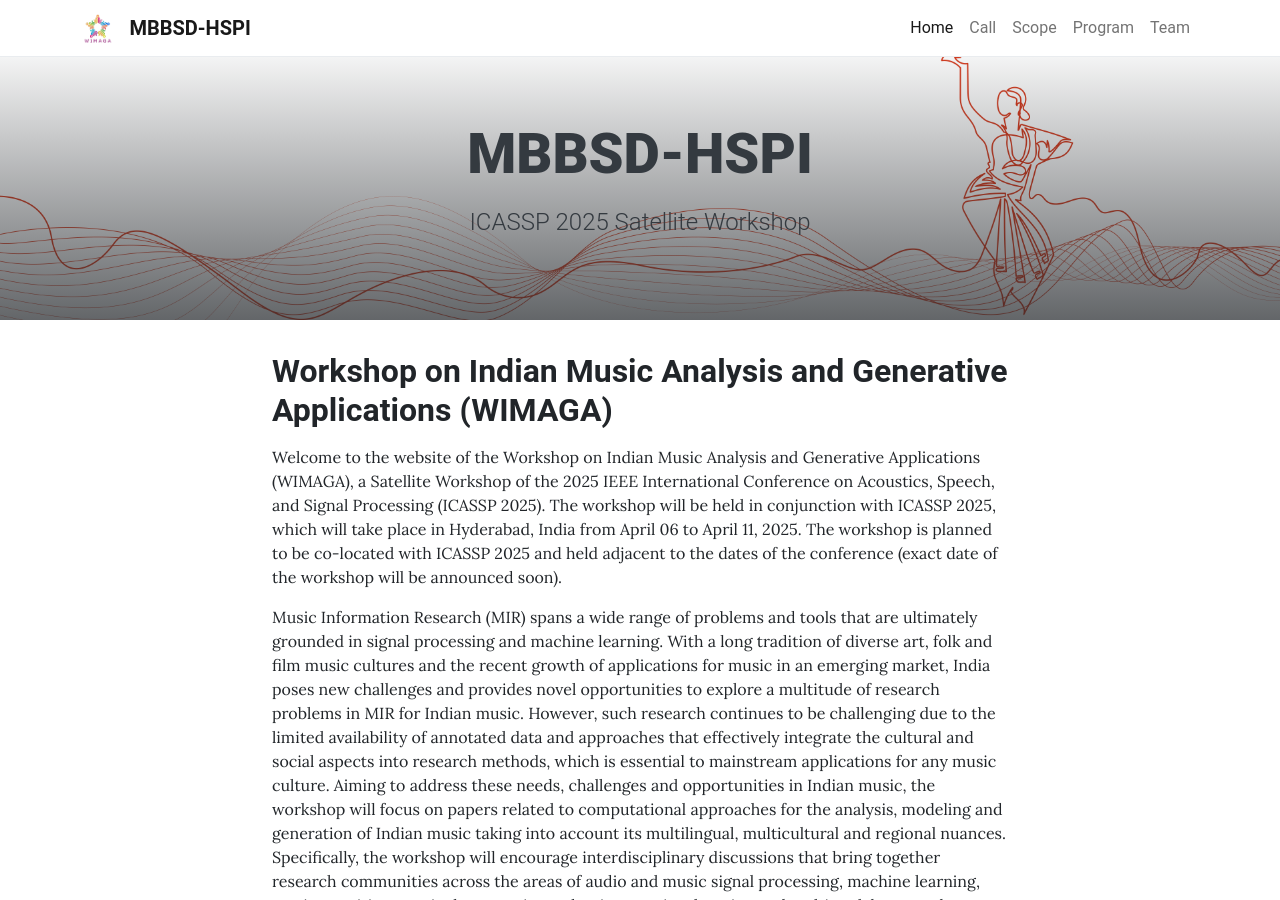
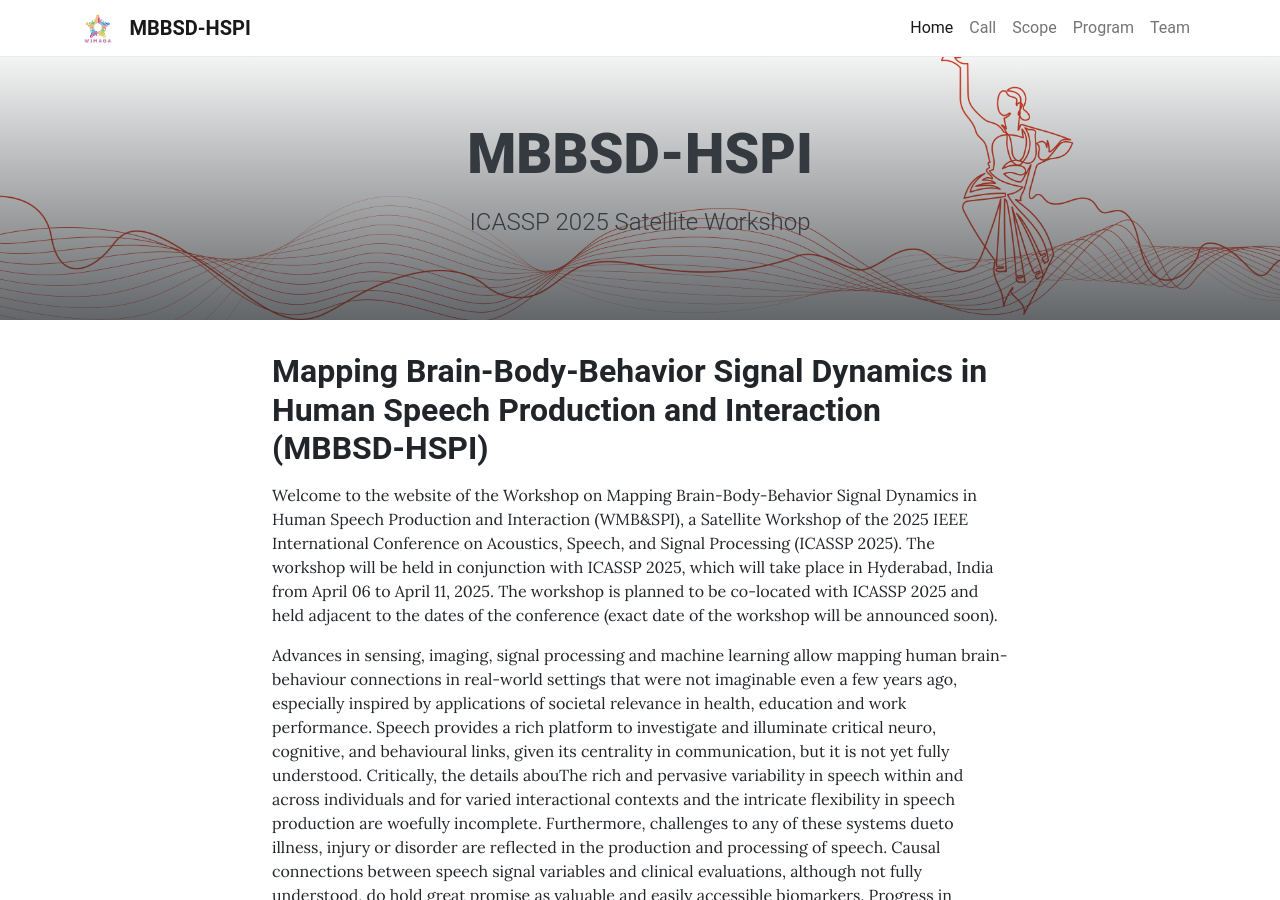
Before and after one commit to wmbspi/wmbspi.github.io, a Jekyll site: the page built from pages/home.md, in a window 1280 px wide and 900 px high. Built offline with Jekyll 4.4.1, drawn with Linux system fonts in a browser that asks for light colours; some of the changed text lies outside the part shown.

Commit message:
Update_Home_page

```diff
--- a/pages/home.md
+++ b/pages/home.md
@@ -7,11 +7,13 @@ permalink: /
 ---
 
 
-## **<span style="color:$gray-800">Workshop on Indian Music Analysis and Generative Applications (WIMAGA)</span>**
+## **<span style="color:$gray-800">Mapping Brain-Body-Behavior Signal Dynamics in Human Speech Production and Interaction (MBBSD-HSPI)</span>**
 
-Welcome to the website of the Workshop on Indian Music Analysis and Generative Applications (WIMAGA), a Satellite Workshop of the 2025 IEEE International Conference on Acoustics, Speech, and Signal Processing (ICASSP 2025). The workshop will be held in conjunction with ICASSP 2025, which will take place in Hyderabad, India from April 06 to April 11, 2025. The workshop is planned to be co-located with ICASSP 2025 and held adjacent to the dates of the conference (exact date of the workshop will be announced soon).
+Welcome to the website of the Workshop on Mapping Brain-Body-Behavior Signal Dynamics in Human Speech Production and Interaction (WMB&SPI), a Satellite Workshop of the 2025 IEEE International Conference on Acoustics, Speech, and Signal Processing (ICASSP 2025). The workshop will be held in conjunction with ICASSP 2025, which will take place in Hyderabad, India from April 06 to April 11, 2025. The workshop is planned to be co-located with ICASSP 2025 and held adjacent to the dates of the conference (exact date of the workshop will be announced soon).
 
-Music Information Research (MIR) spans a wide range of problems and tools that are ultimately grounded in signal processing and machine learning. With a long tradition of diverse art, folk and film music cultures and the recent growth of applications for music in an emerging market, India poses new challenges and provides novel opportunities to explore a multitude of research problems in MIR for Indian music. However, such research continues to be challenging due to the limited availability of annotated data and approaches that effectively integrate the cultural and social aspects into research methods, which is essential to mainstream applications for any music culture. Aiming to address these needs, challenges and opportunities in Indian music, the workshop will focus on papers related to computational approaches for the analysis, modeling and generation of Indian music taking into account its multilingual, multicultural and regional nuances. Specifically, the workshop will encourage interdisciplinary discussions that bring together research communities across the areas of audio and music signal processing, machine learning, music cognition, musicology, music production, music education and multimodal approaches to music retrieval.
+Advances in sensing, imaging, signal processing and machine learning allow mapping human brain-behaviour connections in real-world settings that were not imaginable even a few years ago, especially inspired by applications of societal relevance in health, education and work performance. Speech provides a rich platform to investigate and illuminate critical neuro, cognitive, and behavioural links, given its centrality in communication, but it is not yet fully understood. Critically, the details abouThe rich and pervasive variability in speech within and across individuals and for varied interactional contexts and the intricate flexibility in speech production are woefully incomplete. Furthermore, challenges to any of these systems dueto illness, injury or disorder are reflected in the production and processing of speech. Causal connections between speech signal variables and clinical evaluations, although not fully understood, do hold great promise as valuable and easily accessible biomarkers. Progress in multimodal signal acquisition and processing (e.g., EEG, real-time MRI, and a variety of physiological signals alongside audio and video), together with interdisciplinary approaches combining theory, experimentation and computational modelling, could enable design of appropriate and subjective brain-computer interfaces.
+
+The workshop will provide a unique opportunity for gathering an interdisciplinary deep scientific understanding of “brain behaviour basis of speech.” The workshop will be supported under the Scheme for Promotion of Academic and Research Collaboration (SPARC) initiative supported by the Government of India (Hema Murthy, PI; Rajeswari Aghoram, Umesh S, Mriganka Sur, and Shri Narayanan are Co-PIs).
 
 ### **<span style="color:$gray-800">Important Dates</span>**
 
```
